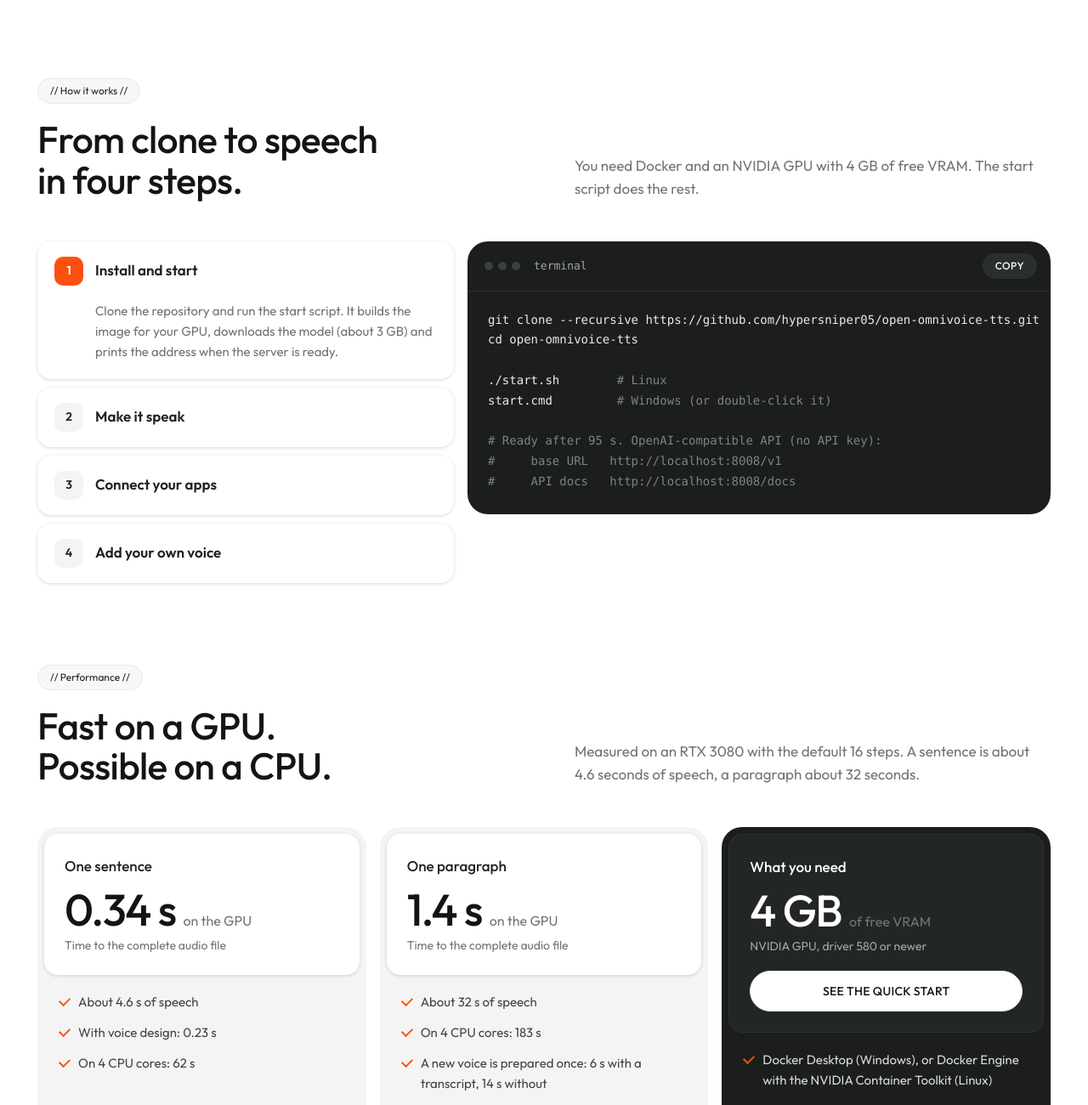
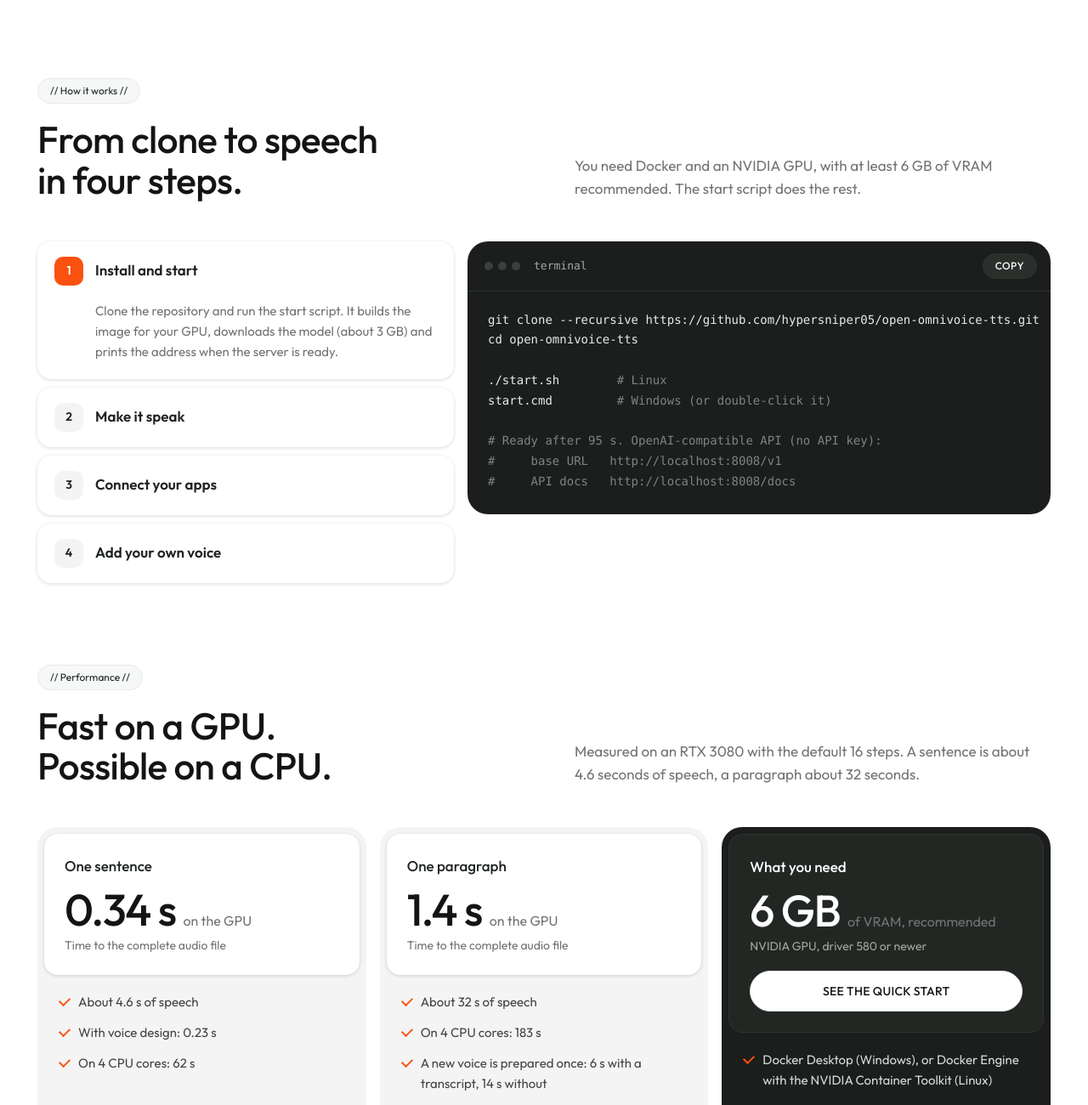
Before and after one commit to hypersniper05/open-omnivoice-tts, a plain HTML site: page docs/index.html in a window 1280 px wide. Shown: the part 3625-4925 px from the top of the page at 85% size. Drawn offline with Linux system fonts and the light colour scheme; no server answers.

Commit message:
Recommend at least 6 GB of VRAM

```diff
--- a/docs/index.html
+++ b/docs/index.html
@@ -485,7 +485,7 @@
     <div class="wrap">
       <div class="head reveal">
         <div><span class="tag">// How it works //</span><h2>From clone to speech<br>in four steps.</h2></div>
-        <p>You need Docker and an NVIDIA GPU with 4 GB of free VRAM. The start script does the rest.</p>
+        <p>You need Docker and an NVIDIA GPU, with at least 6 GB of VRAM recommended. The start script does the rest.</p>
       </div>
       <div class="how reveal">
         <div class="steps" id="steps"></div>
@@ -517,7 +517,7 @@
           <ul><li>About 32 s of speech</li><li>On 4 CPU cores: 183 s</li><li>A new voice is prepared once: 6 s with a transcript, 14 s without</li></ul>
         </div>
         <div class="darkc reveal">
-          <div class="card"><div class="lbl">What you need</div><div class="big">4 GB <small>of free VRAM</small></div>
+          <div class="card"><div class="lbl">What you need</div><div class="big">6 GB <small>of VRAM, recommended</small></div>
             <p>NVIDIA GPU, driver 580 or newer</p>
             <a class="btn btn-light" href="#how">See the quick start</a></div>
           <ul><li>Docker Desktop (Windows), or Docker Engine with the NVIDIA Container Toolkit (Linux)</li>
@@ -548,7 +548,7 @@
             <code>openai</code> SDKs. Set the base URL to <code>http://&lt;host&gt;:8008/v1</code> and the model to
             <code>tts-1</code>.</p></details>
         <details><summary>Which GPUs work?<span class="pm"></span></summary>
-          <p>NVIDIA GPUs with 4 GB of free VRAM. The start script builds the kernels for your card's architecture.
+          <p>NVIDIA GPUs, with at least 6 GB of VRAM recommended. The start script builds the kernels for your card's architecture.
             RTX 30-series cards are tested.</p></details>
         <details><summary>Can I clone my own voice?<span class="pm"></span></summary>
           <p>Yes. Put a 3 to 20 second clip of one speaker in <code>Voices/</code>, with what it says in a
```
Also changed, not shown: 1 other file.
